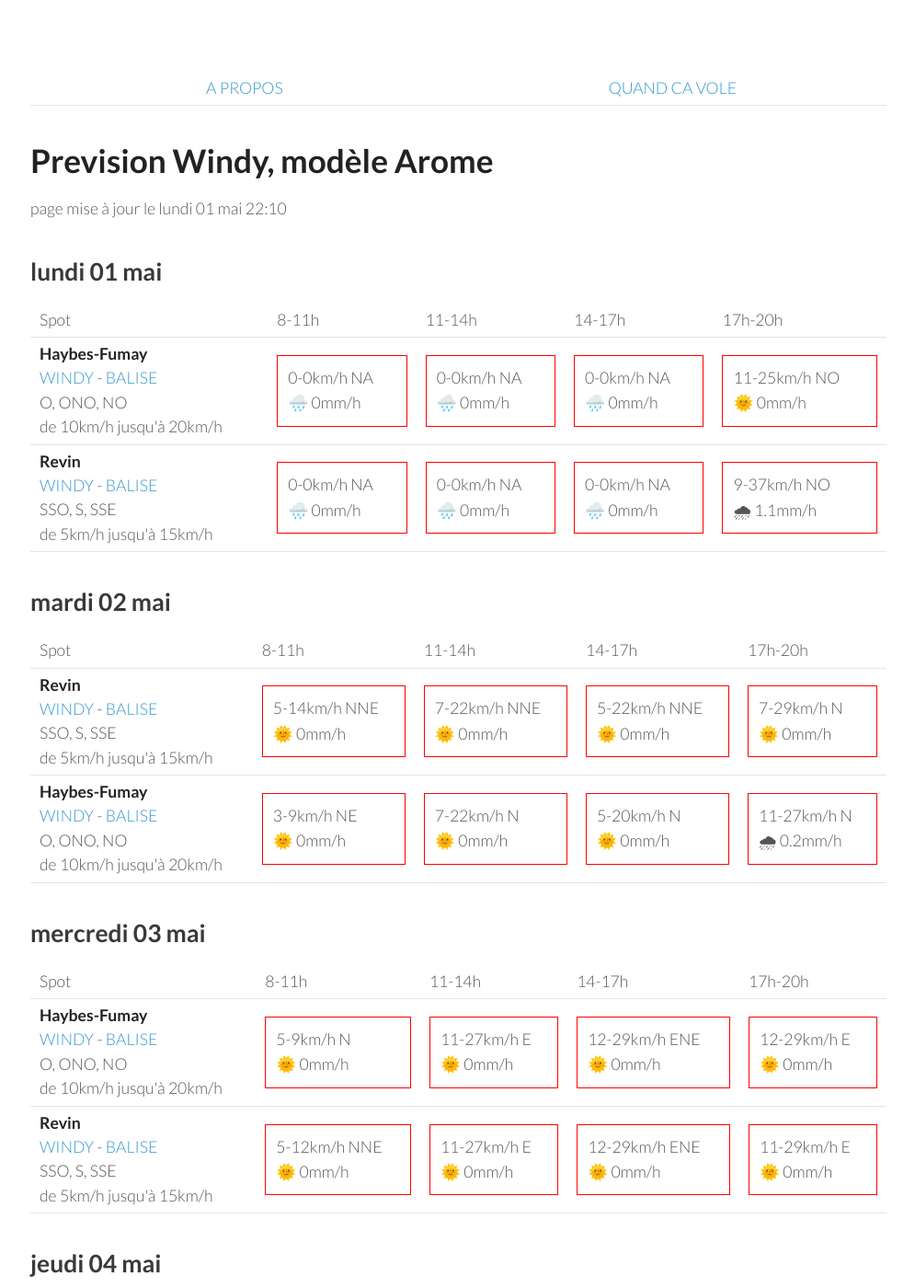
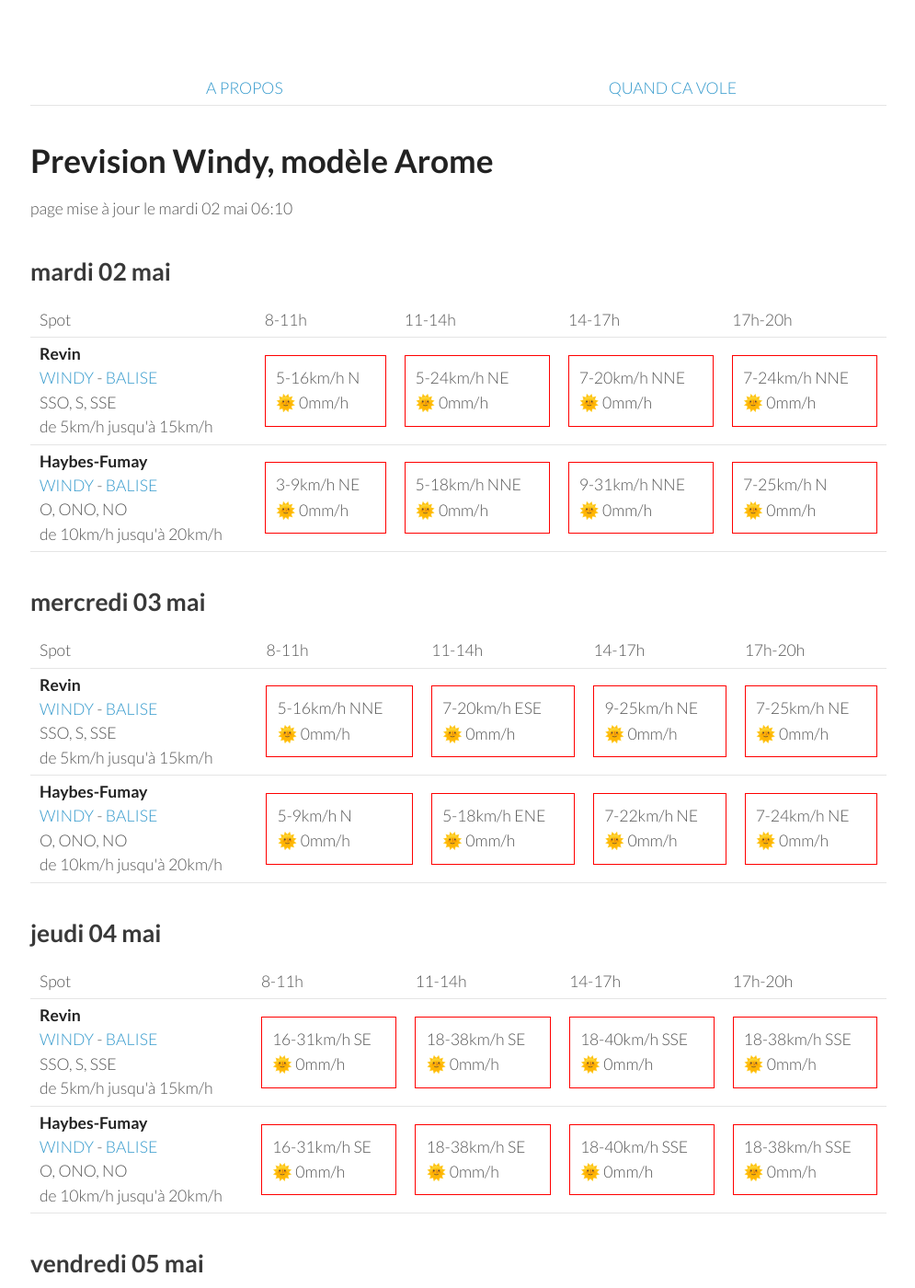
Before and after one commit to parapente-dans-le-nord/parapente-dans-le-nord.github.io, a Jekyll site: the page built from ardennes.markdown, in a window 1280 px wide and 1400 px high. Shown: the whole window at 92% size, without its empty margins (25-1020 px from the left). Built offline with Jekyll 4.4.1, drawn with Linux system fonts in a browser that asks for light colours; some of the changed text lies outside the part shown.

Commit message:
update index.markdown

```diff
--- a/ardennes.markdown
+++ b/ardennes.markdown
@@ -7,42 +7,8 @@ title:  "Tous les spots"
 {: .links}
 
 # Prevision Windy, modèle Arome
-page mise à jour le lundi 01 mai 22:10
+page mise à jour le mardi 02 mai 06:10
 
-## lundi 01 mai
-
-{::nomarkdown}
-<table>
-  <tbody>
-    <tr>
-      <td>Spot</td>
-      <td>8-11h</td>
-      <td>11-14h</td>
-      <td>14-17h</td>
-      <td>17h-20h</td>
-    </tr>
-<tr>
-        <td><strong>Haybes-Fumay</strong><br><a href="https://windy.com/49.998/4.715?49.913,4.738,10">WINDY</a> - <span class=""><a href="http://www.balisemeteo.com/balise.php?idBalise=104">BALISE</a> </span><br> <span class="vent-favorable">O, ONO, NO</span><br><span class="force-vent">de 10km/h jusqu'à 20km/h</span> </td>
-
-            <td><div class="not-flyable"><p>0-0km/h NA</p><p>🌧️ 0mm/h</p></div></td>
-            <td><div class="not-flyable"><p>0-0km/h NA</p><p>🌧️ 0mm/h</p></div></td>
-            <td><div class="not-flyable"><p>0-0km/h NA</p><p>🌧️ 0mm/h</p></div></td>
-            <td><div class="not-flyable"><p>11-25km/h NO</p><p>🌞 0mm/h</p></div></td>
-
-    </tr>
-<tr>
-        <td><strong>Revin</strong><br><a href="https://windy.com/49.948/4.625?49.543,4.625,8">WINDY</a> - <span class=""><a href="http://www.balisemeteo.com/balise.php?idBalise=5019">BALISE</a> </span><br> <span class="vent-favorable">SSO, S, SSE</span><br><span class="force-vent">de 5km/h jusqu'à 15km/h</span> </td>
-
-            <td><div class="not-flyable"><p>0-0km/h NA</p><p>🌧️ 0mm/h</p></div></td>
-            <td><div class="not-flyable"><p>0-0km/h NA</p><p>🌧️ 0mm/h</p></div></td>
-            <td><div class="not-flyable"><p>0-0km/h NA</p><p>🌧️ 0mm/h</p></div></td>
-            <td><div class="not-flyable"><p>9-37km/h NO</p><p>🌧 1.1mm/h</p></div></td>
-
-    </tr>
-
-</tbody>
-</table>
-{:/}
 ## mardi 02 mai
 
 {::nomarkdown}
@@ -58,10 +24,10 @@ page mise à jour le lundi 01 mai 22:10
 <tr>
         <td><strong>Revin</strong><br><a href="https://windy.com/49.948/4.625?49.543,4.625,8">WINDY</a> - <span class=""><a href="http://www.balisemeteo.com/balise.php?idBalise=5019">BALISE</a> </span><br> <span class="vent-favorable">SSO, S, SSE</span><br><span class="force-vent">de 5km/h jusqu'à 15km/h</span> </td>
 
-            <td><div class="not-flyable"><p>5-14km/h NNE</p><p>🌞 0mm/h</p></div></td>
-            <td><div class="not-flyable"><p>7-22km/h NNE</p><p>🌞 0mm/h</p></div></td>
-            <td><div class="not-flyable"><p>5-22km/h NNE</p><p>🌞 0mm/h</p></div></td>
-            <td><div class="not-flyable"><p>7-29km/h N</p><p>🌞 0mm/h</p></div></td>
+            <td><div class="not-flyable"><p>5-16km/h N</p><p>🌞 0mm/h</p></div></td>
+            <td><div class="not-flyable"><p>5-24km/h NE</p><p>🌞 0mm/h</p></div></td>
+            <td><div class="not-flyable"><p>7-20km/h NNE</p><p>🌞 0mm/h</p></div></td>
+            <td><div class="not-flyable"><p>7-24km/h NNE</p><p>🌞 0mm/h</p></div></td>
 
 
     </tr>
@@ -69,9 +35,9 @@ page mise à jour le lundi 01 mai 22:10
         <td><strong>Haybes-Fumay</strong><br><a href="https://windy.com/49.998/4.715?49.913,4.738,10">WINDY</a> - <span class=""><a href="http://www.balisemeteo.com/balise.php?idBalise=104">BALISE</a> </span><br> <span class="vent-favorable">O, ONO, NO</span><br><span class="force-vent">de 10km/h jusqu'à 20km/h</span> </td>
 
             <td><div class="not-flyable"><p>3-9km/h NE</p><p>🌞 0mm/h</p></div></td>
-            <td><div class="not-flyable"><p>7-22km/h N</p><p>🌞 0mm/h</p></div></td>
-            <td><div class="not-flyable"><p>5-20km/h N</p><p>🌞 0mm/h</p></div></td>
-            <td><div class="not-flyable"><p>11-27km/h N</p><p>🌧 0.2mm/h</p></div></td>
+            <td><div class="not-flyable"><p>5-18km/h NNE</p><p>🌞 0mm/h</p></div></td>
+            <td><div class="not-flyable"><p>9-31km/h NNE</p><p>🌞 0mm/h</p></div></td>
+            <td><div class="not-flyable"><p>7-25km/h N</p><p>🌞 0mm/h</p></div></td>
 
 
     </tr>
@@ -92,22 +58,22 @@ page mise à jour le lundi 01 mai 22:10
       <td>17h-20h</td>
     </tr>
 <tr>
-        <td><strong>Haybes-Fumay</strong><br><a href="https://windy.com/49.998/4.715?49.913,4.738,10">WINDY</a> - <span class=""><a href="http://www.balisemeteo.com/balise.php?idBalise=104">BALISE</a> </span><br> <span class="vent-favorable">O, ONO, NO</span><br><span class="force-vent">de 10km/h jusqu'à 20km/h</span> </td>
+        <td><strong>Revin</strong><br><a href="https://windy.com/49.948/4.625?49.543,4.625,8">WINDY</a> - <span class=""><a href="http://www.balisemeteo.com/balise.php?idBalise=5019">BALISE</a> </span><br> <span class="vent-favorable">SSO, S, SSE</span><br><span class="force-vent">de 5km/h jusqu'à 15km/h</span> </td>
 
-            <td><div class="not-flyable"><p>5-9km/h N</p><p>🌞 0mm/h</p></div></td>
-            <td><div class="not-flyable"><p>11-27km/h E</p><p>🌞 0mm/h</p></div></td>
-            <td><div class="not-flyable"><p>12-29km/h ENE</p><p>🌞 0mm/h</p></div></td>
-            <td><div class="not-flyable"><p>12-29km/h E</p><p>🌞 0mm/h</p></div></td>
+            <td><div class="not-flyable"><p>5-16km/h NNE</p><p>🌞 0mm/h</p></div></td>
+            <td><div class="not-flyable"><p>7-20km/h ESE</p><p>🌞 0mm/h</p></div></td>
+            <td><div class="not-flyable"><p>9-25km/h NE</p><p>🌞 0mm/h</p></div></td>
+            <td><div class="not-flyable"><p>7-25km/h NE</p><p>🌞 0mm/h</p></div></td>
 
 
     </tr>
 <tr>
-        <td><strong>Revin</strong><br><a href="https://windy.com/49.948/4.625?49.543,4.625,8">WINDY</a> - <span class=""><a href="http://www.balisemeteo.com/balise.php?idBalise=5019">BALISE</a> </span><br> <span class="vent-favorable">SSO, S, SSE</span><br><span class="force-vent">de 5km/h jusqu'à 15km/h</span> </td>
+        <td><strong>Haybes-Fumay</strong><br><a href="https://windy.com/49.998/4.715?49.913,4.738,10">WINDY</a> - <span class=""><a href="http://www.balisemeteo.com/balise.php?idBalise=104">BALISE</a> </span><br> <span class="vent-favorable">O, ONO, NO</span><br><span class="force-vent">de 10km/h jusqu'à 20km/h</span> </td>
 
-            <td><div class="not-flyable"><p>5-12km/h NNE</p><p>🌞 0mm/h</p></div></td>
-            <td><div class="not-flyable"><p>11-27km/h E</p><p>🌞 0mm/h</p></div></td>
-            <td><div class="not-flyable"><p>12-29km/h ENE</p><p>🌞 0mm/h</p></div></td>
-            <td><div class="not-flyable"><p>11-29km/h E</p><p>🌞 0mm/h</p></div></td>
+            <td><div class="not-flyable"><p>5-9km/h N</p><p>🌞 0mm/h</p></div></td>
+            <td><div class="not-flyable"><p>5-18km/h ENE</p><p>🌞 0mm/h</p></div></td>
+            <td><div class="not-flyable"><p>7-22km/h NE</p><p>🌞 0mm/h</p></div></td>
+            <td><div class="not-flyable"><p>7-24km/h NE</p><p>🌞 0mm/h</p></div></td>
 
 
     </tr>
@@ -131,19 +97,19 @@ page mise à jour le lundi 01 mai 22:10
         <td><strong>Revin</strong><br><a href="https://windy.com/49.948/4.625?49.543,4.625,8">WINDY</a> - <span class=""><a href="http://www.balisemeteo.com/balise.php?idBalise=5019">BALISE</a> </span><br> <span class="vent-favorable">SSO, S, SSE</span><br><span class="force-vent">de 5km/h jusqu'à 15km/h</span> </td>
 
             <td><div class="not-flyable"><p>16-31km/h SE</p><p>🌞 0mm/h</p></div></td>
-            <td><div class="not-flyable"><p>20-40km/h SE</p><p>🌞 0mm/h</p></div></td>
-            <td><div class="not-flyable"><p>20-44km/h SSE</p><p>🌞 0mm/h</p></div></td>
-            <td><div class="not-flyable"><p>20-40km/h S</p><p>🌞 0mm/h</p></div></td>
+            <td><div class="not-flyable"><p>18-38km/h SE</p><p>🌞 0mm/h</p></div></td>
+            <td><div class="not-flyable"><p>18-40km/h SSE</p><p>🌞 0mm/h</p></div></td>
+            <td><div class="not-flyable"><p>18-38km/h SSE</p><p>🌞 0mm/h</p></div></td>
 
 
     </tr>
 <tr>
         <td><strong>Haybes-Fumay</strong><br><a href="https://windy.com/49.998/4.715?49.913,4.738,10">WINDY</a> - <span class=""><a href="http://www.balisemeteo.com/balise.php?idBalise=104">BALISE</a> </span><br> <span class="vent-favorable">O, ONO, NO</span><br><span class="force-vent">de 10km/h jusqu'à 20km/h</span> </td>
 
-            <td><div class="not-flyable"><p>16-33km/h SE</p><p>🌞 0mm/h</p></div></td>
-            <td><div class="not-flyable"><p>18-40km/h SE</p><p>🌞 0mm/h</p></div></td>
-            <td><div class="not-flyable"><p>18-44km/h SSE</p><p>🌞 0mm/h</p></div></td>
-            <td><div class="not-flyable"><p>18-40km/h S</p><p>🌞 0mm/h</p></div></td>
+            <td><div class="not-flyable"><p>16-31km/h SE</p><p>🌞 0mm/h</p></div></td>
+            <td><div class="not-flyable"><p>18-38km/h SE</p><p>🌞 0mm/h</p></div></td>
+            <td><div class="not-flyable"><p>18-40km/h SSE</p><p>🌞 0mm/h</p></div></td>
+            <td><div class="not-flyable"><p>18-38km/h SSE</p><p>🌞 0mm/h</p></div></td>
 
 
     </tr>
@@ -166,8 +132,8 @@ page mise à jour le lundi 01 mai 22:10
 <tr>
         <td><strong>Revin</strong><br><a href="https://windy.com/49.948/4.625?49.543,4.625,8">WINDY</a> - <span class=""><a href="http://www.balisemeteo.com/balise.php?idBalise=5019">BALISE</a> </span><br> <span class="vent-favorable">SSO, S, SSE</span><br><span class="force-vent">de 5km/h jusqu'à 15km/h</span> </td>
 
-            <td><div class="not-flyable"><p>16-29km/h SSO</p><p>🌞 0mm/h</p></div></td>
-            <td><div class="not-flyable"><p>18-38km/h SO</p><p>🌞 0mm/h</p></div></td>
+            <td><div class="not-flyable"><p>7-18km/h SSO</p><p>🌧 0.2mm/h</p></div></td>
+            <td><div class="not-flyable"><p>12-27km/h SO</p><p>🌧 2.5mm/h</p></div></td>
             <td><div class="not-flyable"><p>20-44km/h SO</p><p>🌧 0.5mm/h</p></div></td>
             <td><div class="not-flyable"><p>18-44km/h SO</p><p>🌧 0.7mm/h</p></div></td>
 
@@ -176,8 +142,8 @@ page mise à jour le lundi 01 mai 22:10
 <tr>
         <td><strong>Haybes-Fumay</strong><br><a href="https://windy.com/49.998/4.715?49.913,4.738,10">WINDY</a> - <span class=""><a href="http://www.balisemeteo.com/balise.php?idBalise=104">BALISE</a> </span><br> <span class="vent-favorable">O, ONO, NO</span><br><span class="force-vent">de 10km/h jusqu'à 20km/h</span> </td>
 
-            <td><div class="not-flyable"><p>16-31km/h SSO</p><p>🌞 0mm/h</p></div></td>
-            <td><div class="not-flyable"><p>20-40km/h SO</p><p>🌞 0mm/h</p></div></td>
+            <td><div class="not-flyable"><p>9-20km/h SSO</p><p>🌞 0mm/h</p></div></td>
+            <td><div class="not-flyable"><p>14-31km/h SO</p><p>🌧 2.4mm/h</p></div></td>
             <td><div class="not-flyable"><p>20-44km/h SO</p><p>🌧 0.4mm/h</p></div></td>
             <td><div class="not-flyable"><p>20-46km/h SO</p><p>🌧 1mm/h</p></div></td>
 
```
